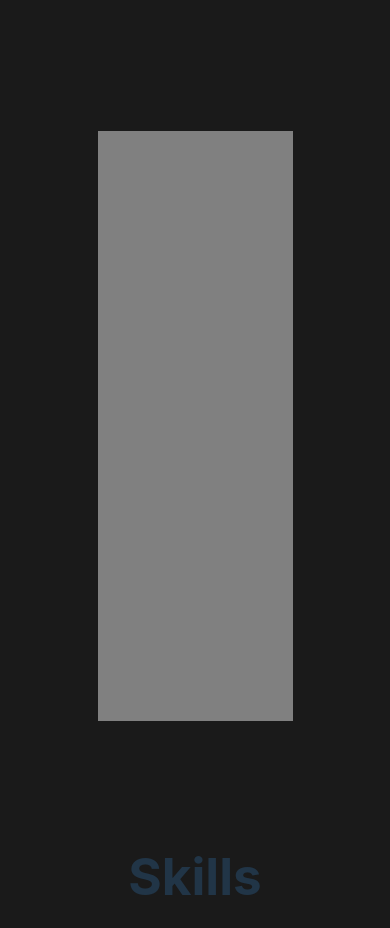
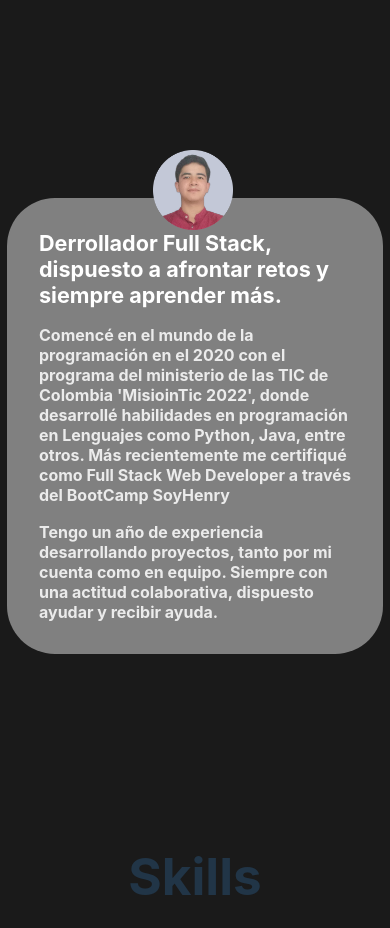
Before and after one commit to Camilo-845/PortafolioWeb, a React (Vite) app: page / in a window 390 px wide. Shown: the part 840-1768 px from the top of the page. Built offline with nearby package versions, Linux system fonts and the light colour scheme.

Commit message:
about CSS - Responsive

```diff
--- a/src/Components/resume/About/About.jsx
+++ b/src/Components/resume/About/About.jsx
@@ -1,13 +1,26 @@
 import React from "react";
 import styles from "./About.module.css"
+import {PROFILE_DATA} from "../../../utils/data"
+import ProfileImage from "../../../assets/profile-pic(2).png"
 
 function about() {
     return (
         <div className={styles.mainContainer}>
             <div className={styles.dataContainer}>
                 <h2>
-
+                    {PROFILE_DATA.about_me_1}
                 </h2>
+                <br />
+                <h3>
+                    {PROFILE_DATA.about_me_2}
+                </h3>
+                <br />
+                <h3>
+                    {PROFILE_DATA.about_me_3}
+                </h3>
+            <div className={styles.imageContiner}>
+                <img src={ProfileImage} alt="" />
+            </div>
             </div>
         </div>
     )
--- a/src/Components/resume/About/About.module.css
+++ b/src/Components/resume/About/About.module.css
@@ -3,23 +3,82 @@
     display: flex;
     align-items: center;
     justify-content: center;
-/*     background-color: #faead6ba; */
-}
-.mainContainer h1{
-    margin: 0px;
+    /*     background-color: #faead6ba; */
 }
 .dataContainer{
+    position: relative;
     display: flex;
     flex-direction: column;
-    justify-content: center;
+    /* justify-content: center; */
     align-items: center;
-    height: 70%;
-    width: 50%;
+    height: min-content;
+    width: 60%;
     background-color: gray;
-    font-size: xx-large;
+    font-size: 1.1rem;
+    border-radius: 3rem;
+    text-align: left;
+    padding: 2rem;
+    color: white;
 }
 .dataContainer h2{
     margin: 0px;
-    height: 100%;
-    text-align: center;
 }
+.dataContainer h3{
+    margin: 0px;
+    color: rgb(235, 235, 235);
+    font-size: 1.4rem;
+/*     height: 100%;
+    text-align: center; */
+}
+.imageContiner{
+    position:absolute;
+    width: 7rem;
+    right: -3rem;
+    top:-3rem;
+}
+.imageContiner img{
+    width: 100%;
+}
+
+
+/* RESPONSIVE */
+@media (max-width: 1400px) {
+    .dataContainer {
+      font-size: 1.0rem;
+    }
+    .dataContainer h3 {
+      font-size: 1.3rem;
+    }
+}
+
+/*  Tabletas */
+
+@media (max-width: 768px) {
+    .dataContainer{
+        width: 80%;
+    }
+    .dataContainer h3 {
+      font-size: 1.2rem;
+    }
+    .imageContiner{
+        right: 40%;
+        top: -4.5rem;
+        width: 6rem;
+    }
+}
+
+/* Celulares  */
+
+@media (max-width: 470px) {
+    .dataContainer {
+        width: 80%;
+        font-size: 0.9rem;
+    }
+    .dataContainer h3 {
+      font-size: 1rem;
+    }
+    .imageContiner{
+        top:-3rem;
+        width: 5rem;
+    }
+}
--- a/src/Components/resume/resume.jsx
+++ b/src/Components/resume/resume.jsx
@@ -8,14 +8,14 @@ import ResumeNavbar from "./ResumeNavbar/ResumeNavbar";
 
 function Resume() {
     return (
-/*         <div id="resume" className={styles.mainContainer}>
-            <ResumeNavbar></ResumeNavbar> */
+        /* <div id="resume" className={styles.mainContainer}> */
+            /* <ResumeNavbar></ResumeNavbar> */
             <div className={styles.componentsContainer}>
                 <About></About>
                 <Skills></Skills>
                 <Education></Education>
             </div>
-/*         </div> */
+        /* </div> */
     )
 }
 
--- a/src/index.css
+++ b/src/index.css
@@ -1,7 +1,7 @@
 :root {
   font-family: Inter, Avenir, Helvetica, Arial, sans-serif;
   font-size: 16px;
-  line-height: 24px;
+  /* line-height: 24px; */
   font-weight: 400;
   color-scheme: light dark;
   color: rgba(255, 255, 255, 0.87);
--- a/src/utils/data.js
+++ b/src/utils/data.js
@@ -1,7 +1,7 @@
 export const PROFILE_DATA = {
   about_me_1:
-    "Soy derrollador Full Stack, dispuesto a afrontar retos y siempre aprender más.",
+    "Derrollador Full Stack, dispuesto a afrontar retos y siempre aprender más.",
   about_me_2:
-    "Comence en el mundo de la prigramación en 2020 con el programa del ministerio de las TIC de Colombia 'MisioinTic 2022', donde desarrole habiidades en programación en Lenguajes como Python, Java, entre otros. Más recientemente me certifique como Full Stack Web Developer a travez del BootCamp SoyHenry",
-  about_me_3: "Tengo una año de experiencia desarrollando proeyctos, tanto por mi cuenta como en equipo. Siempre con uan actitud colaboratiba, duspuesto ayudar y recibir ayuda.",
+    "Comencé en el mundo de la programación en el 2020 con el programa del ministerio de las TIC de Colombia 'MisioinTic 2022', donde desarrollé habilidades en programación en Lenguajes como Python, Java, entre otros. Más recientemente me certifiqué como Full Stack Web Developer a través del BootCamp SoyHenry",
+  about_me_3: "Tengo un año de experiencia desarrollando proyectos, tanto por mi cuenta como en equipo. Siempre con una actitud colaborativa, dispuesto ayudar y recibir ayuda.",
 };
```
Also changed, not shown: src/assets/profile-pic(2).png (added).
